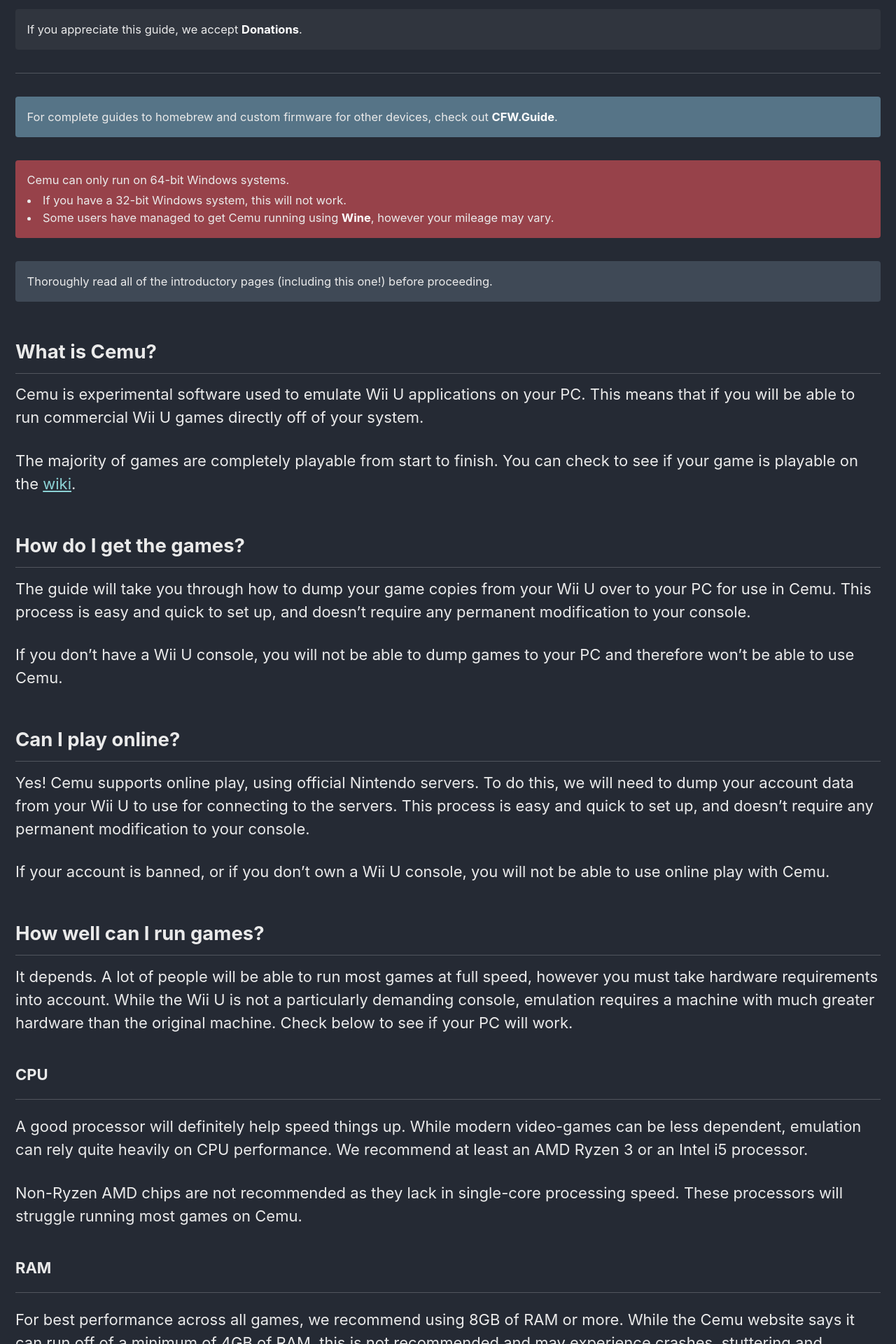
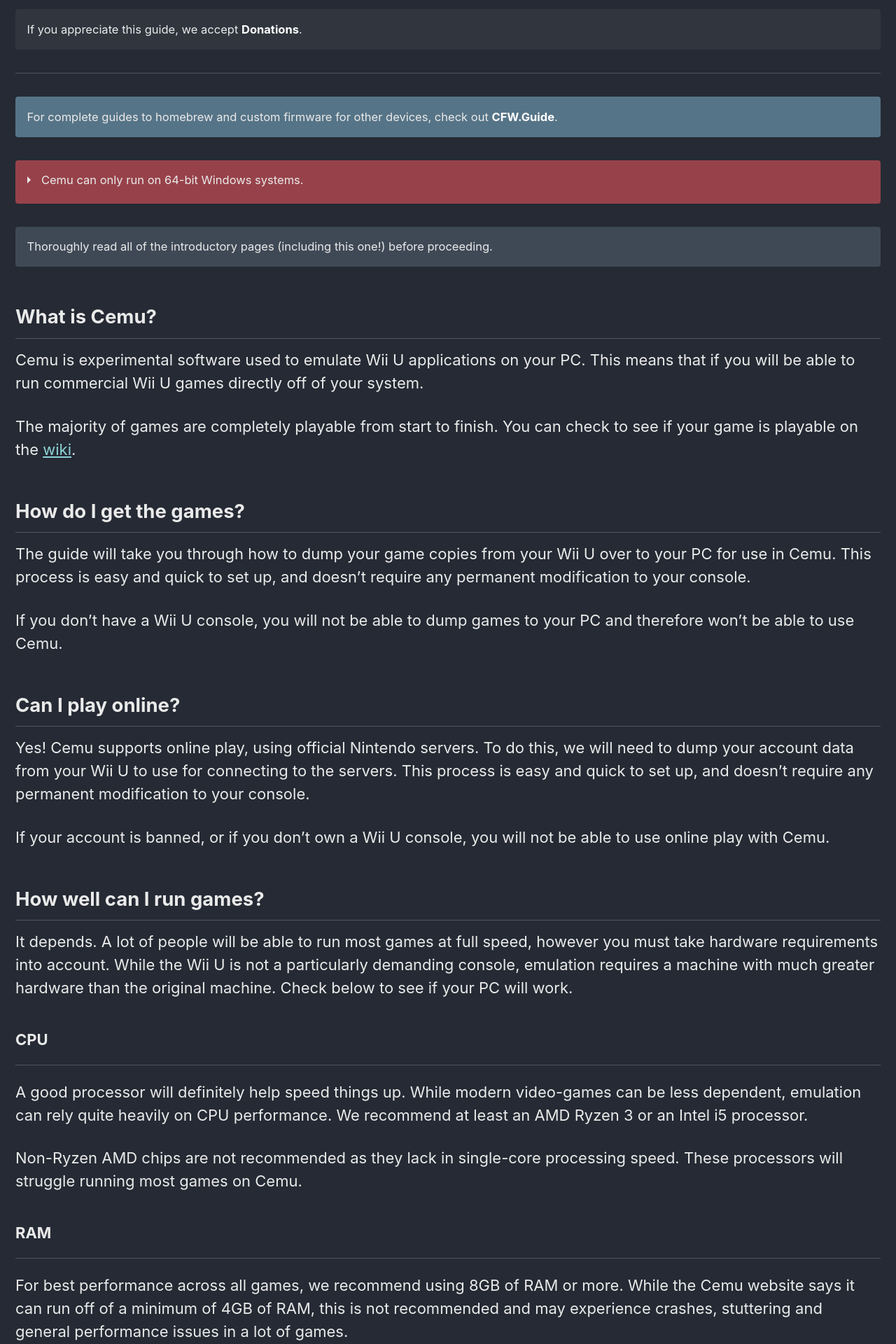
Before and after one commit to cfw-guide/cemu.cfw.guide, a Jekyll site: the page built from _pages/en_US/home.md, in a window 1280 px wide. Shown: the part 644-2564 px from the top of the page at 70% size. Built offline with Jekyll 4.4.1, drawn with Linux system fonts in a browser that asks for light colours.

Commit message:
fixes dropdowns and animations

```diff
--- a/_pages/en_US/home.md
+++ b/_pages/en_US/home.md
@@ -14,11 +14,11 @@
 For complete guides to homebrew and custom firmware for other devices, check out [CFW.Guide](https://cfw.guide).
 {: .notice--primary}
 
-<div class="wrap-collabsible notice--danger">
-  <input id="collapsible" class="toggle" type="checkbox">
-  <label for="collapsible" class="lbl-toggle">Cemu can only run on 64-bit Windows systems.</label>
-  <div class="collapsible-content">
-    <div class="content-inner">
+<div class="wrap-collabsible-1 notice--danger">
+  <input id="collapsible-1" class="toggle-1" type="checkbox">
+  <label for="collapsible-1" class="lbl-toggle-1">Cemu can only run on 64-bit Windows systems.</label>
+  <div class="collapsible-content-1">
+    <div class="content-inner" style="padding-top: .5em; color: #ffdede;">
       <li>If you have a 32-bit Windows system, this will not work.</li>
       <li>Some users have managed to get Cemu running using <a href="https://www.winehq.org">Wine</a>, however your mileage may vary.</li>
     </div>
--- a/_sass/minimal-mistakes/_custom.scss
+++ b/_sass/minimal-mistakes/_custom.scss
@@ -94,7 +94,7 @@
 }
 
 .toggle-1:checked + .lbl-toggle-1 + .collapsible-content-1, .toggle-2:checked + .lbl-toggle-2 + .collapsible-content-2, .toggle-3:checked + .lbl-toggle-3 + .collapsible-content-3, .toggle-4:checked + .lbl-toggle-4 + .collapsible-content-4 {
-    max-height: 9999vh;
+    max-height: 150vh;
 }
 
 .content-inner .collapsible-content-1 .collapsible-content-2 .collapsible-content-3 .collapsible-content-4 {
```
